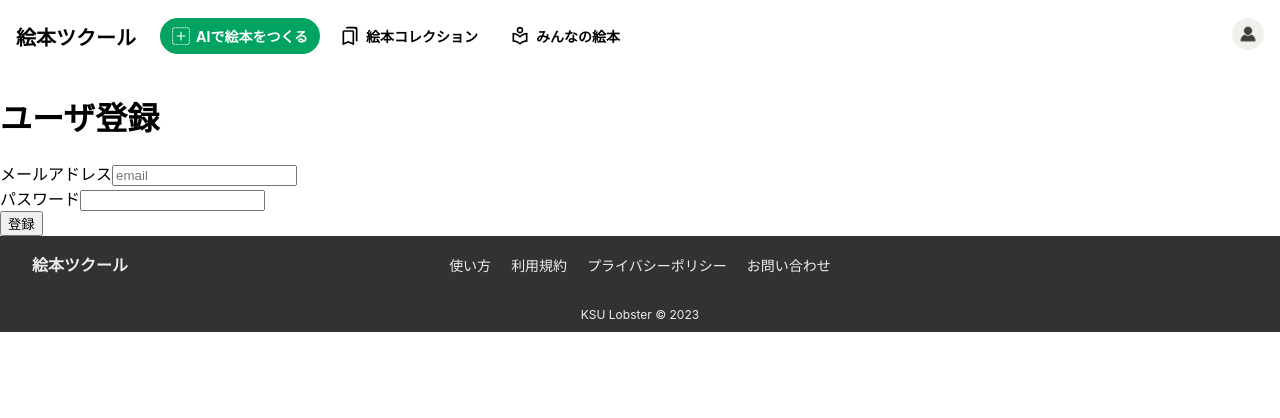
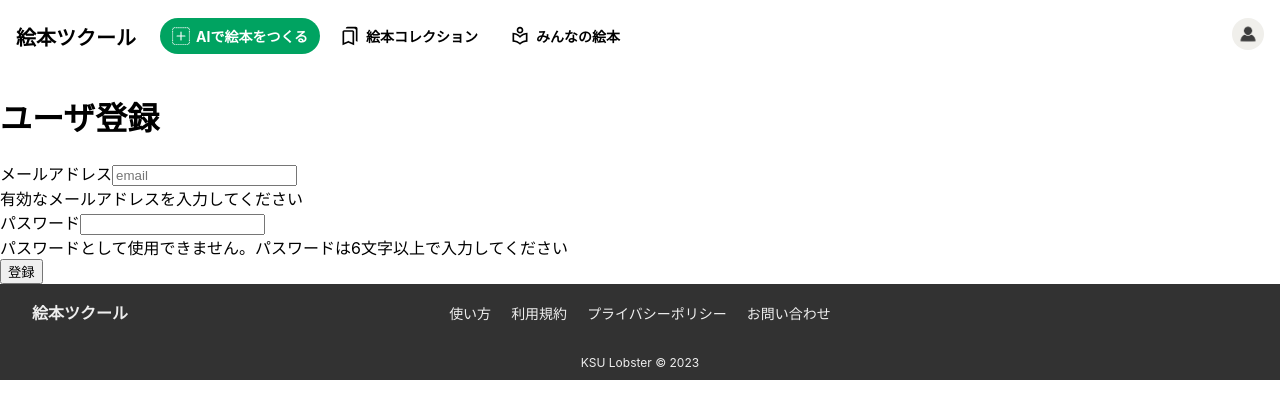
Before and after one commit to KsuLobster/hackathon_lobster, a React (Create React App) app: page /signup in a window 1280 px wide. Shown: the top 418 px of the page. Built offline with nearby package versions, Linux system fonts and the light colour scheme; no server answers; what reactfire would draw is missing.

Commit message:
メールアドレスとパスワードのエラー判定とアカウント登録後のシーン遷移

```diff
--- a/src/pages/Signup.tsx
+++ b/src/pages/Signup.tsx
@@ -1,30 +1,52 @@
-import React, { useState, FormEvent } from 'react'
+import React, { useState, FormEvent, useEffect } from 'react'
 import 'firebase/auth'
 import { createUserWithEmailAndPassword } from 'firebase/auth'
 import { auth } from '../firebase'
+import { Link } from 'react-router-dom'
 
 const SignUp = (): JSX.Element => {
   const [email, setEmail] = useState<string>('')
   const [password, setPassword] = useState<string>('')
+  const [passworderror, setpasswordError] = useState<string>('')
+  const [emailerror, setemailError] = useState<string>('')
+  //firebaseと連携させている処理
   const handleSubmit = async (
     event: FormEvent<HTMLFormElement>
   ): Promise<void> => {
     event.preventDefault()
     console.log('登録', email, password)
     try {
-      createUserWithEmailAndPassword(auth, email, password)
+      await createUserWithEmailAndPassword(auth, email, password)
     } catch (error) {
       console.log(error)
     }
   }
-
+  //emailを設定している処理
   const handleChangeEmail = (event: FormEvent<HTMLInputElement>): void => {
     setEmail(event.currentTarget.value)
   }
-
+  //パスワードを設定している処理
   const handleChangePassword = (event: FormEvent<HTMLInputElement>): void => {
     setPassword(event.currentTarget.value)
   }
+  //emailアドレスじゃないものを設定されたときにエラーを出す処理
+  useEffect(() => {
+    if (!/\S+@\S+\.\S+/.test(email)) {
+      setemailError('有効なメールアドレスを入力してください')
+    } else {
+      setemailError('有効なメールアドレスです！')
+    }
+  }, [email])
+  //パスワードが六文字に満たないとエラーを出す処理
+  useEffect(() => {
+    if (password.length < 6) {
+      setpasswordError(
+        'パスワードとして使用できません。パスワードは6文字以上で入力してください'
+      )
+    } else {
+      setpasswordError('パスワードとして使用できます！')
+    }
+  }, [password])
 
   return (
     <div>
@@ -40,6 +62,7 @@ const SignUp = (): JSX.Element => {
             value={email}
           />
         </div>
+        <div>{emailerror}</div>
         <div>
           <label>パスワード</label>
           <input
@@ -49,8 +72,11 @@ const SignUp = (): JSX.Element => {
             value={password}
           />
         </div>
+        <div>{passworderror}</div>
         <div>
-          <button type="submit">登録</button>
+          <Link to="/">
+            <button type="submit">登録</button>
+          </Link>
         </div>
       </form>
     </div>
```
